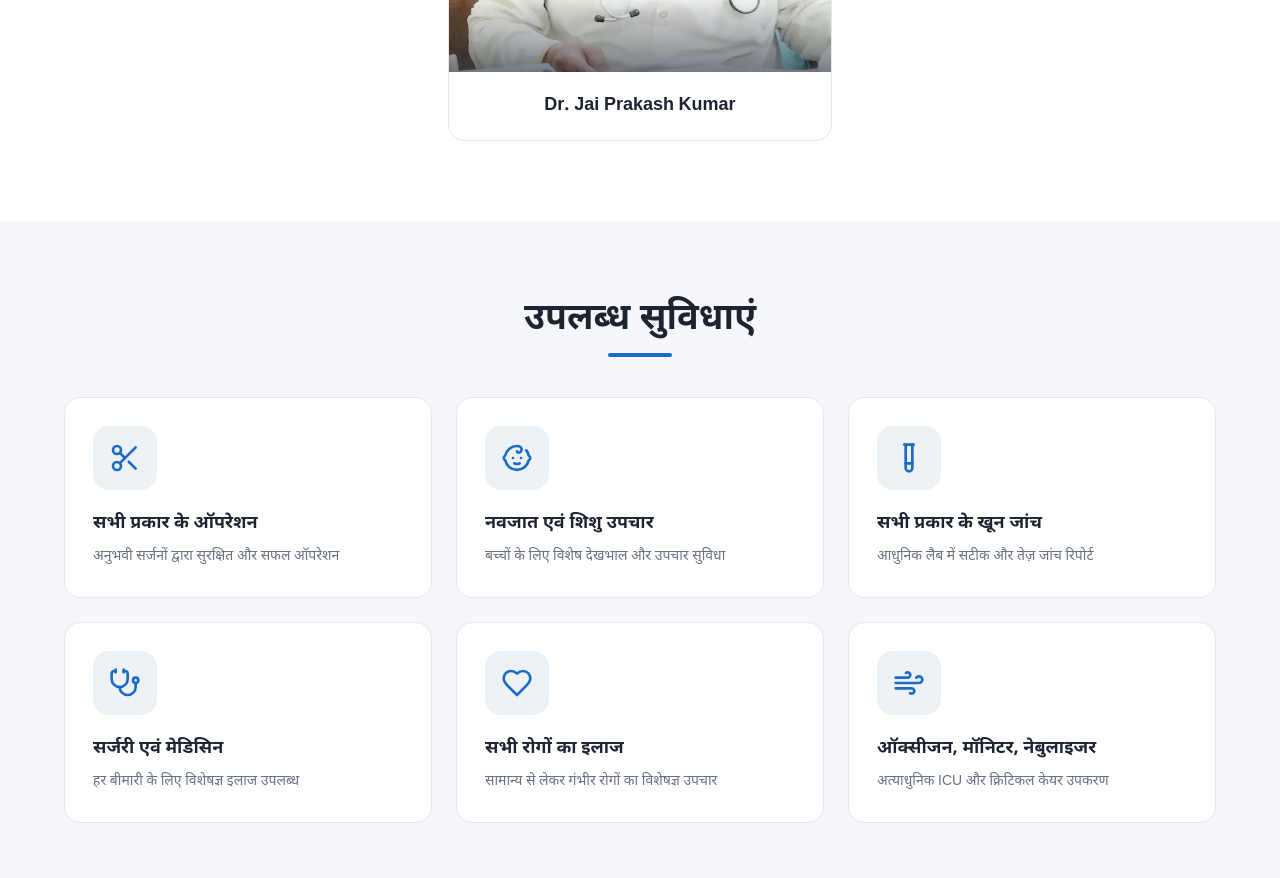
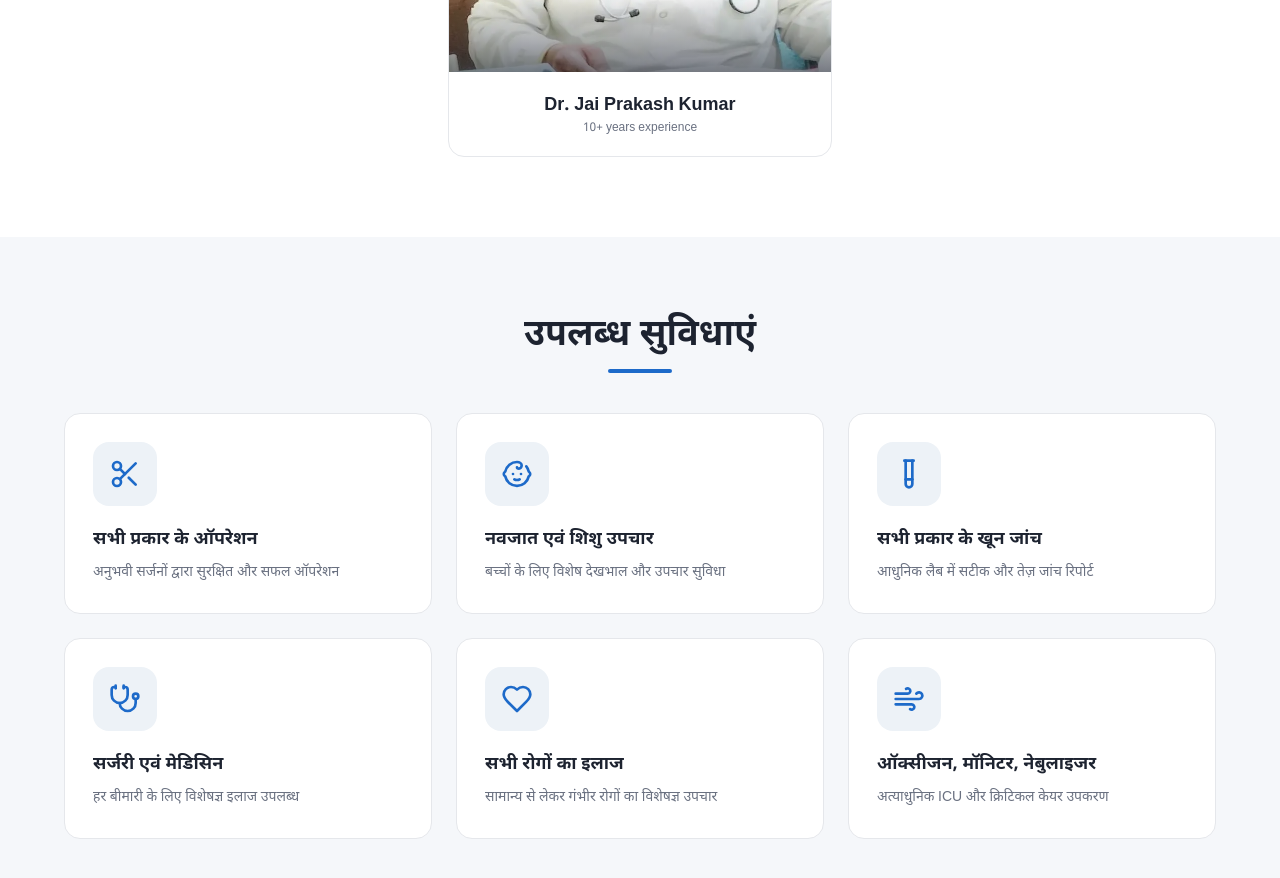
Before and after one commit to alt-medee/jan-seva-sadan-frontend-web, a React (Vite) app: page / in a window 1280 px wide. Shown: the part 2720-3598 px from the top of the page. Built offline with nearby package versions, Linux system fonts and the light colour scheme; the HTML template or start-up script is replaced by a standard one.

Commit message:
experience

```diff
--- a/src/components/DoctorsSection.tsx
+++ b/src/components/DoctorsSection.tsx
@@ -6,7 +6,7 @@ import doctor from "@/assets/doctor-dummy.jpg"
 import drjaiprakash from "@/assets/drjai.webp";
 
 const doctors = [
-  { name: "Dr. Jai Prakash Kumar", image: drjaiprakash },
+  { name: "Dr. Jai Prakash Kumar", exp: "10+ years", image: drjaiprakash },
   // { name: "Dr. Rajesh Kumar", speciality: "General Physician", exp: "15+ years", image: doctor },
   // { name: "Dr. Sunita Devi", speciality: "Gynaecologist", exp: "12+ years", image: doctor },
   // { name: "Dr. Amit Singh", speciality: "Surgeon", exp: "10+ years", image: doctor },
@@ -47,7 +47,7 @@ const DoctorsSection = () => (
               <div className="p-5 text-center">
                 <h3 className="font-bold text-foreground text-lg">{doc.name}</h3>
                 {/* <p className="text-primary font-medium text-sm mb-1">{doc.speciality}</p> */}
-                {/* <p className="text-xs text-muted-foreground">{doc.exp} experience</p> */}
+                <p className="text-xs text-muted-foreground">{doc.exp} experience</p>
               </div>
             </motion.div>
           ))}
```
